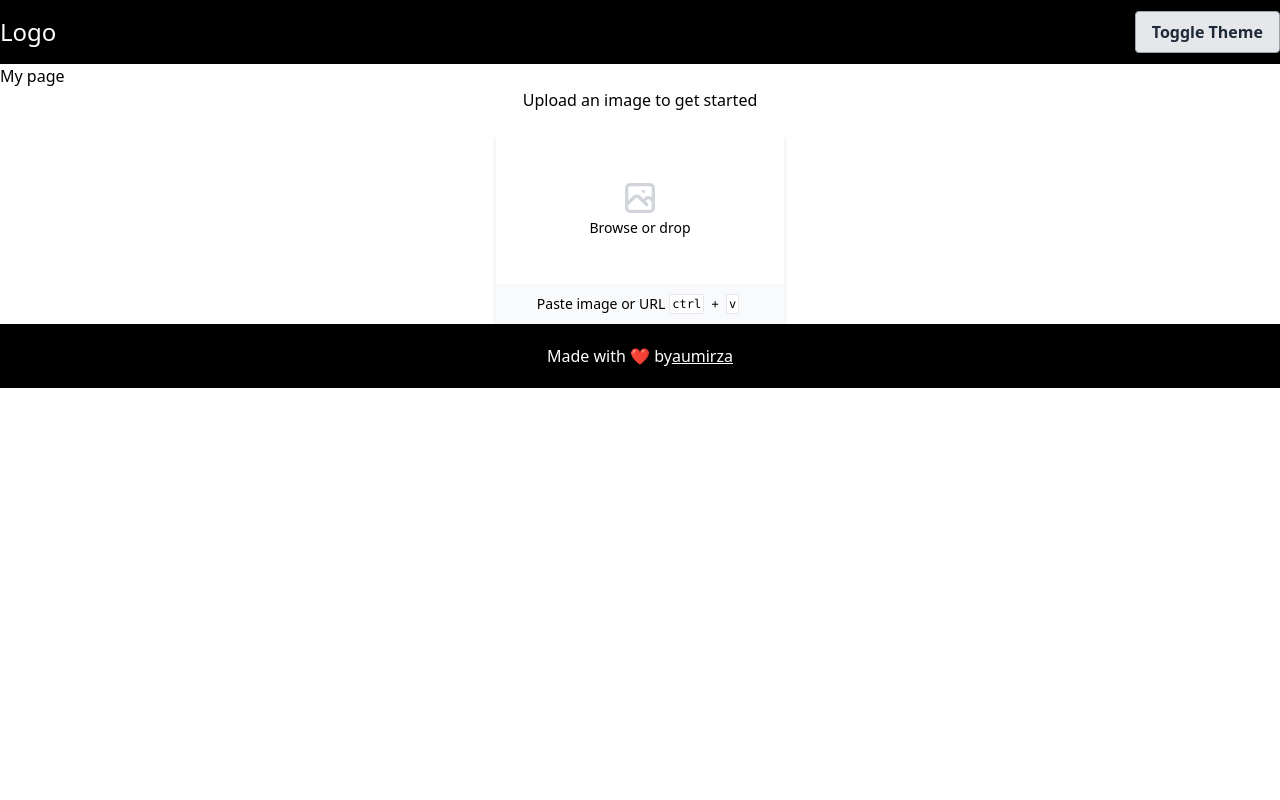
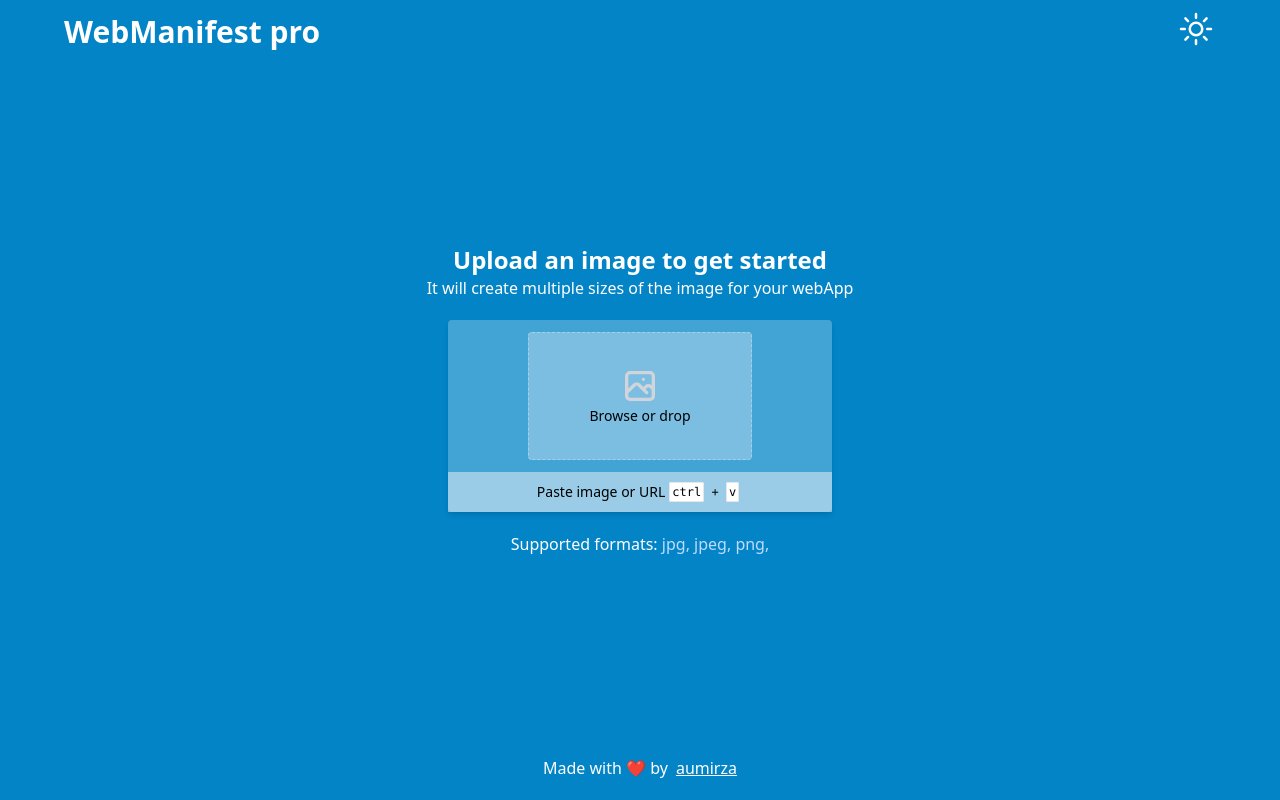
Before and after one commit to aumirza/webmanifest-pro, a Next.js app: page / in a window 1280 px wide. Built offline with nearby package versions, Linux system fonts and the light colour scheme.

Commit message:
feat: ui

```diff
--- a/src/components/Cropper.tsx
+++ b/src/components/Cropper.tsx
@@ -62,6 +62,18 @@ export const Cropper: React.FC<CropperProps> = ({ image, setCropProps }) => {
     const scaleY =
       currentImageElement.naturalHeight / currentImageElement.height;
     setScale({ x: scaleX, y: scaleY });
+    const size = Math.min(
+      currentImageElement.width,
+      currentImageElement.height
+    );
+
+    setCrop({
+      x: 0,
+      y: 0,
+      width: size,
+      height: size,
+      unit: "px",
+    });
   }, [image]);
 
   React.useEffect(() => {
@@ -76,7 +88,7 @@ export const Cropper: React.FC<CropperProps> = ({ image, setCropProps }) => {
   }, [crop]);
 
   return (
-    <div className="flex gap-2 items-center">
+    <div className="p-5 flex gap-2 my-5 items-center border-2 border-gray-300 rounded-md">
       <ReactCrop
         aspect={1}
         crop={crop}
--- a/src/components/Footer.tsx
+++ b/src/components/Footer.tsx
@@ -2,10 +2,11 @@ import React from "react";
 
 export const Footer = () => {
   return (
-    <div className="flex justify-center items-center h-16 bg-black text-white">
+    <div className="flex justify-center items-center h-16 text-white">
       <span>Made with ❤️ by</span>
+      <span className="mx-1"></span>
       <a href="" className="underline">
-        aumirza
+        <span> aumirza </span>
       </a>
     </div>
   );
--- a/src/components/Header.tsx
+++ b/src/components/Header.tsx
@@ -3,11 +3,17 @@ import { ThemeToggle } from "./ThemeToggle";
 
 export const Header = () => {
   return (
-    <div className="flex justify-between items-center h-16 bg-black text-white">
-      <div className="logo">
-        <h1 className="text-2xl">Logo</h1>
+    <div className="h-16 text-white">
+      <div className="max-w-6xl w-11/12 mx-auto h-full flex justify-between items-center ">
+        <div
+          className="flex items-center h-full cursor-pointer "
+          onClick={() => (window.location.href = "/")}
+          title="Home page"
+        >
+          <h1 className="text-3xl font-bold">WebManifest pro</h1>
+        </div>
+        <ThemeToggle />
       </div>
-      <ThemeToggle />
     </div>
   );
 };
--- /dev/null
+++ b/src/components/SuccessMessage.tsx
@@ -0,0 +1,24 @@
+import Link from "next/link";
+import React from "react";
+
+export const SuccessMessage = () => {
+  return (
+    <div className="flex flex-col items-center gap-5">
+      <div
+        className="border-2 border-blue-200 text-white px-4 py-3 rounded relative"
+        role="alert"
+      >
+        <strong className="font-bold">Success!</strong>
+        <span className="block sm:inline"> Your image has been generated.</span>
+      </div>
+      <div className="">
+        <a
+          href="/"
+          className="border-white border-2 text-white  hover:bg-blue-700  font-bold py-2 px-4 rounded"
+        >
+          Generate another image
+        </a>
+      </div>
+    </div>
+  );
+};
--- a/src/components/ThemeToggle.tsx
+++ b/src/components/ThemeToggle.tsx
@@ -1,18 +1,52 @@
-import React from "react";
+import React, { useEffect } from "react";
 
 export const ThemeToggle = () => {
+  const [isDark, setIsDark] = React.useState(false);
+
   const toggleTheme = () => {
-    const body = document.querySelector("body");
-    body.classList.toggle("dark");
+    setIsDark(!isDark);
+    localStorage.setItem("isDark", JSON.stringify(!isDark));
+    document.body.classList.toggle("dark");
   };
+
+  useEffect(() => {
+    const isDark = JSON.parse(localStorage.getItem("isDark") as string);
+    document.body.classList.toggle("dark", isDark);
+    setIsDark(isDark);
+  }, []);
 
   return (
     <div>
-      <button
-        onClick={toggleTheme}
-        className="bg-gray-200 hover:bg-gray-300 text-gray-800 font-semibold py-2 px-4 border border-gray-400 rounded shadow"
-      >
-        Toggle Theme
+      <button onClick={toggleTheme} className="h-10 w-10">
+        {isDark ? (
+          <svg
+            xmlns="http://www.w3.org/2000/svg"
+            fill="none"
+            viewBox="0 0 24 24"
+            strokeWidth={1.5}
+            stroke="currentColor"
+          >
+            <path
+              strokeLinecap="round"
+              strokeLinejoin="round"
+              d="M21.752 15.002A9.718 9.718 0 0118 15.75c-5.385 0-9.75-4.365-9.75-9.75 0-1.33.266-2.597.748-3.752A9.753 9.753 0 003 11.25C3 16.635 7.365 21 12.75 21a9.753 9.753 0 009.002-5.998z"
+            />
+          </svg>
+        ) : (
+          <svg
+            xmlns="http://www.w3.org/2000/svg"
+            fill="none"
+            viewBox="0 0 24 24"
+            strokeWidth={1.5}
+            stroke="currentColor"
+          >
+            <path
+              strokeLinecap="round"
+              strokeLinejoin="round"
+              d="M12 3v2.25m6.364.386l-1.591 1.591M21 12h-2.25m-.386 6.364l-1.591-1.591M12 18.75V21m-4.773-4.227l-1.591 1.591M5.25 12H3m4.227-4.773L5.636 5.636M15.75 12a3.75 3.75 0 11-7.5 0 3.75 3.75 0 017.5 0z"
+            />
+          </svg>
+        )}
       </button>
     </div>
   );
--- a/src/components/Uploader.tsx
+++ b/src/components/Uploader.tsx
@@ -9,7 +9,7 @@ export const Uploader: React.FC<UploaderProps> = ({ uploadHandler }) => {
   };
 
   return (
-    <div className="h-48 w-72 mt-5 flex flex-col rounded shadow-md hover:shadow-xl border-[rgba(255,255,255,.20)] bg-[rgba(255,255,255,.25)]">
+    <div className="my-5 h-48 w-96 mt-5 flex flex-col rounded shadow-md hover:shadow-xl border-[rgba(255,255,255,.20)] bg-[rgba(255,255,255,.25)]">
       <div className="flex flex-grow justify-center items-center">
         <div className="rounded border border-dashed  border-[rgba(255,255,255,.3)]  bg-[rgba(255,255,255,.3)]  h-[8rem] w-56">
           <label
--- a/src/pages/_app.tsx
+++ b/src/pages/_app.tsx
@@ -1,6 +1,7 @@
+import { AppProps } from "next/app";
 import "../styles/globals.tailwind.css";
 
-function MyApp({ Component, pageProps }) {
+function MyApp({ Component, pageProps }: AppProps) {
   return <Component {...pageProps} />;
 }
 
--- a/src/pages/index.tsx
+++ b/src/pages/index.tsx
@@ -7,13 +7,15 @@ import { DragAndPasteUploader } from "@/components/DragAndPasteUploader";
 import { Header } from "@/components/Header";
 import { Cropper } from "@/components/Cropper";
 import { Footer } from "@/components/Footer";
+import { SuccessMessage } from "@/components/SuccessMessage";
 
 const Home = () => {
   const [image, setImage] = React.useState<File | undefined>(undefined);
   const [imageURL, setImageURL] = React.useState<string | undefined>(undefined);
 
+  const [cropProps, setCropProps] = React.useState<Crop | undefined>();
   const [generating, setGenerating] = React.useState(false);
-  const [cropProps, setCropProps] = React.useState<Crop | undefined>();
+  const [generated, setGenerated] = React.useState(false);
 
   const uploadHandler = (file: File) => {
     setImage(file);
@@ -87,31 +89,57 @@ const Home = () => {
         document.body.removeChild(a);
       })
       .catch((error) => console.error(error))
-      .finally(() => setGenerating(false));
+      .finally(() => {
+        setGenerating(false);
+        setGenerated(true);
+        setImage(undefined);
+        setImageURL(undefined);
+      });
   };
 
   return (
-    <div className="flex flex-col h-full justify-between">
+    <div className="min-h-screen flex flex-col justify-between bg-sky-600 dark:bg-gray-700">
       <Header />
       <main>
-        <h1>My page</h1>
-        <div className="flex flex-col items-center">
-          {imageURL ? (
+        <div className="flex flex-col items-center ">
+          {generated ? (
+            <SuccessMessage />
+          ) : imageURL ? (
             <>
+              <div>
+                <h3 className="text-xl font-bold text-white">
+                  Adjust the crop to your liking and then click generate
+                </h3>
+              </div>
               <Cropper setCropProps={setCropProps} image={imageURL} />
               <button
                 disabled={generating}
                 onClick={saveHandler}
-                className="bg-blue-500 hover:bg-blue-700 text-white font-bold py-2 px-4 rounded"
+                className="border-2 border-white hover:bg-blue-700 text-white font-bold py-2 px-4 rounded disabled:opacity-50"
               >
-                Generate
+                {generating ? "Generating..." : "Generate"}
               </button>
             </>
           ) : (
             <>
-              <p className="text-center">Upload an image to get started</p>
+              <div className="text-white flex flex-col items-center">
+                <h2 className="text-2xl font-bold">
+                  Upload an image to get started
+                </h2>
+                <p>
+                  It will create multiple sizes of the image for your webApp
+                </p>
+              </div>
               <Uploader uploadHandler={uploadHandler} />
               <DragAndPasteUploader uploadHandler={uploadHandler} />
+              <div className="">
+                <p>
+                  <span className="text-white">Supported formats:</span>{" "}
+                  <span className="text-blue-200">
+                    <span>jpg</span>, <span>jpeg</span>, <span>png</span>,
+                  </span>
+                </p>
+              </div>
             </>
           )}
         </div>
--- a/tailwind.config.js
+++ b/tailwind.config.js
@@ -1,6 +1,7 @@
 /** @type {import('tailwindcss').Config} */
 module.exports = {
-  content: ["./src/**/*.{js,ts,jsx,tsx}"],
+  content: ["./src/**/*.{jsx,tsx}"],
+  darkMode: "class", // or 'media' or 'class'
   theme: {
     extend: {},
   },
```
